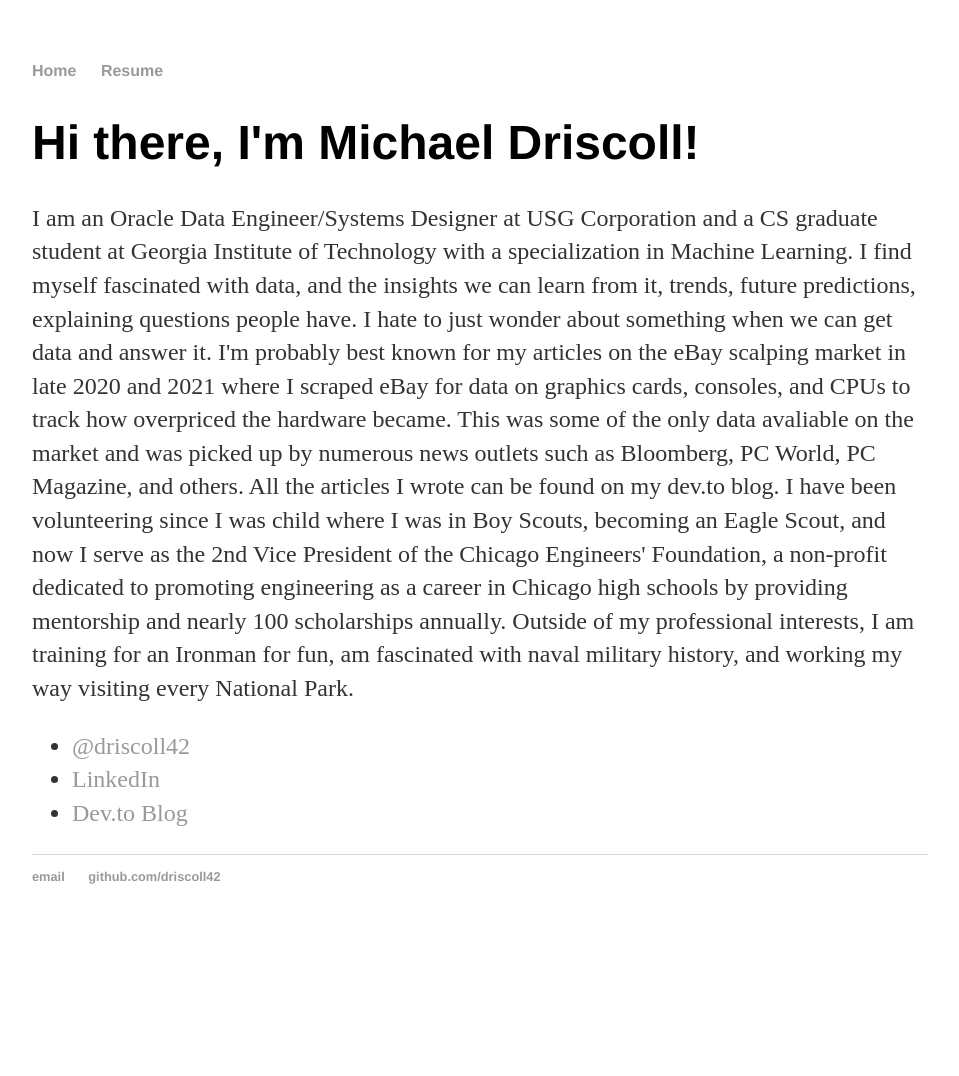
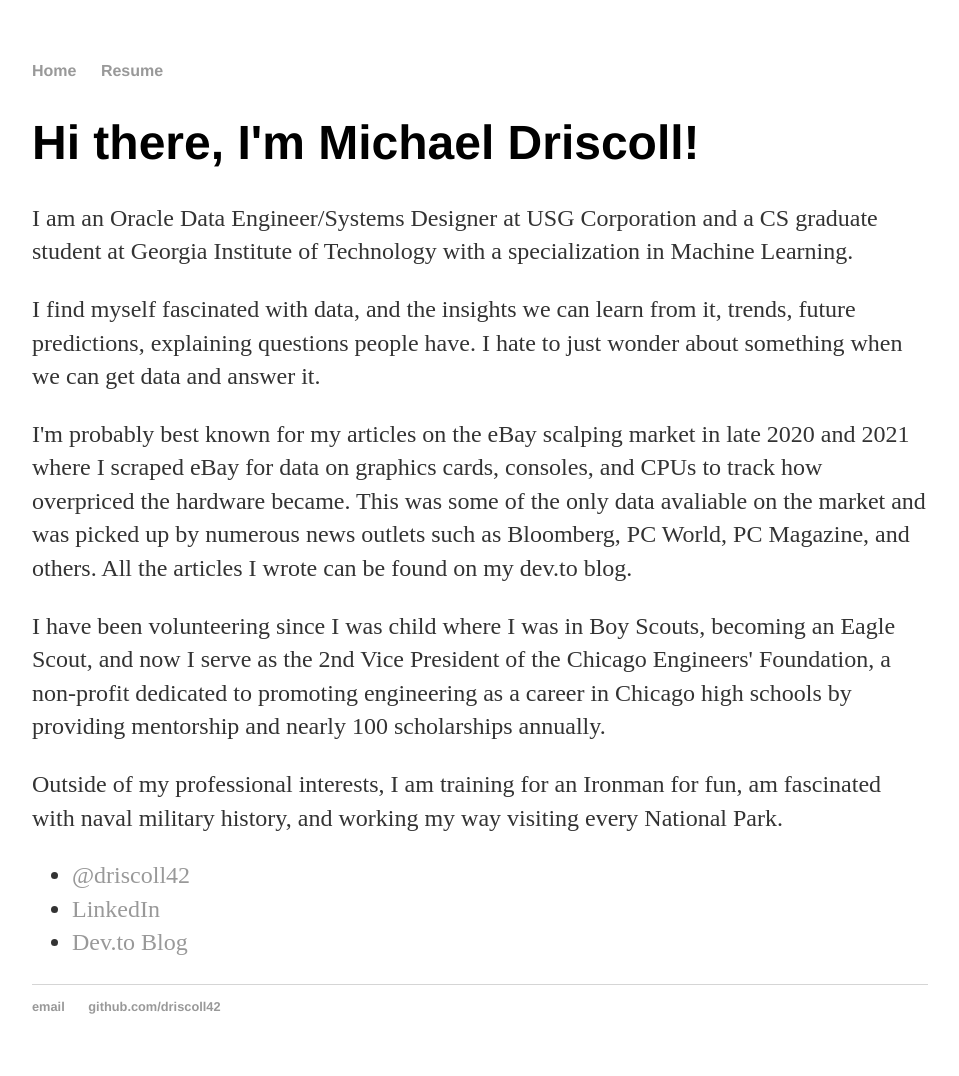
Before and after one commit to driscoll42/driscoll42.github.io, a Jekyll site: the page built from index.html, in a window 1280 px wide. Shown: the whole page, without its empty margins (160-1119 px from the left). Built offline with Jekyll 4.4.1, drawn with Linux system fonts in a browser that asks for light colours; before the commit the page ends 946 px from its top, so only the background shows below that.

Commit message:
Added Paragraphs

```diff
--- a/index.html
+++ b/index.html
@@ -5,15 +5,15 @@ title: Michael Driscoll, Data Engineer
 
 		<div class="blurb">
 			<h1>Hi there, I'm Michael Driscoll!</h1>
-			<p>I am an Oracle Data Engineer/Systems Designer at USG Corporation and a CS graduate student at Georgia Institute of Technology with a specialization in Machine Learning.
+			<p>I am an Oracle Data Engineer/Systems Designer at USG Corporation and a CS graduate student at Georgia Institute of Technology with a specialization in Machine Learning.</p>
 
-			I find myself fascinated with data, and the insights we can learn from it, trends, future predictions, explaining questions people have. I hate to just wonder about something when we can get data and answer it.
+			<p>I find myself fascinated with data, and the insights we can learn from it, trends, future predictions, explaining questions people have. I hate to just wonder about something when we can get data and answer it. </p>
 
-			I'm probably best known for my articles on the eBay scalping market in late 2020 and 2021 where I scraped eBay for data on graphics cards, consoles, and CPUs to track how overpriced the hardware became. This was some of the only data avaliable on the market and was picked up by numerous news outlets such as Bloomberg, PC World, PC Magazine, and others. All the articles I wrote can be found on my dev.to blog.
+			<p>I'm probably best known for my articles on the eBay scalping market in late 2020 and 2021 where I scraped eBay for data on graphics cards, consoles, and CPUs to track how overpriced the hardware became. This was some of the only data avaliable on the market and was picked up by numerous news outlets such as Bloomberg, PC World, PC Magazine, and others. All the articles I wrote can be found on my dev.to blog. </p>
 
-			I have been volunteering since I was child where I was in Boy Scouts, becoming an Eagle Scout, and now I serve as the 2nd Vice President of the Chicago Engineers' Foundation, a non-profit dedicated to promoting engineering as a career in Chicago high schools by providing mentorship and nearly 100 scholarships annually.
+			<p>I have been volunteering since I was child where I was in Boy Scouts, becoming an Eagle Scout, and now I serve as the 2nd Vice President of the Chicago Engineers' Foundation, a non-profit dedicated to promoting engineering as a career in Chicago high schools by providing mentorship and nearly 100 scholarships annually.</p>
 
-			Outside of my professional interests, I am training for an Ironman for fun, am fascinated with naval military history, and working my way visiting every National Park.</a></p>
+			<p>Outside of my professional interests, I am training for an Ironman for fun, am fascinated with naval military history, and working my way visiting every National Park.</a></p>
 
 			<ul class="contacts">
 				<li><a href="https://twitter.com/driscoll42">@driscoll42</a></li>
```
